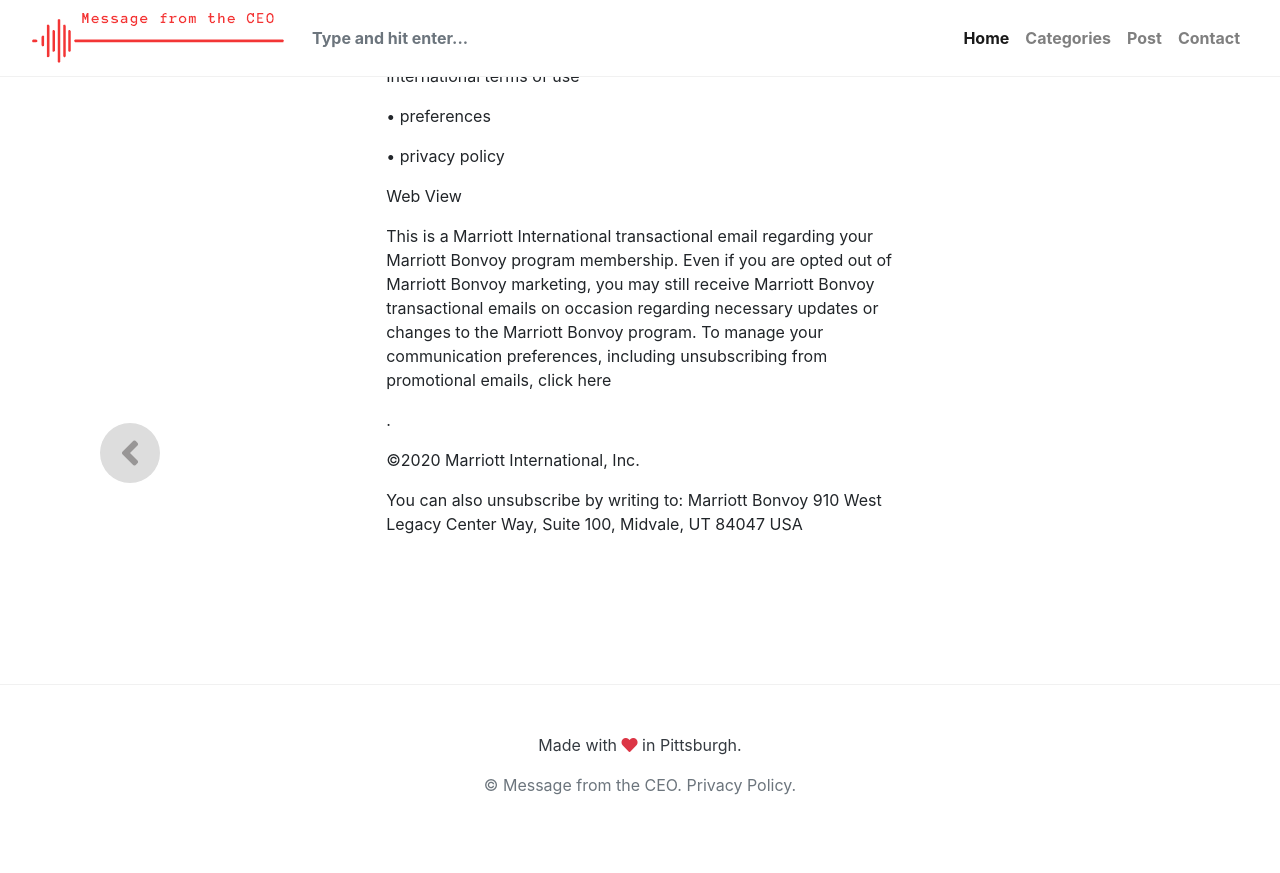
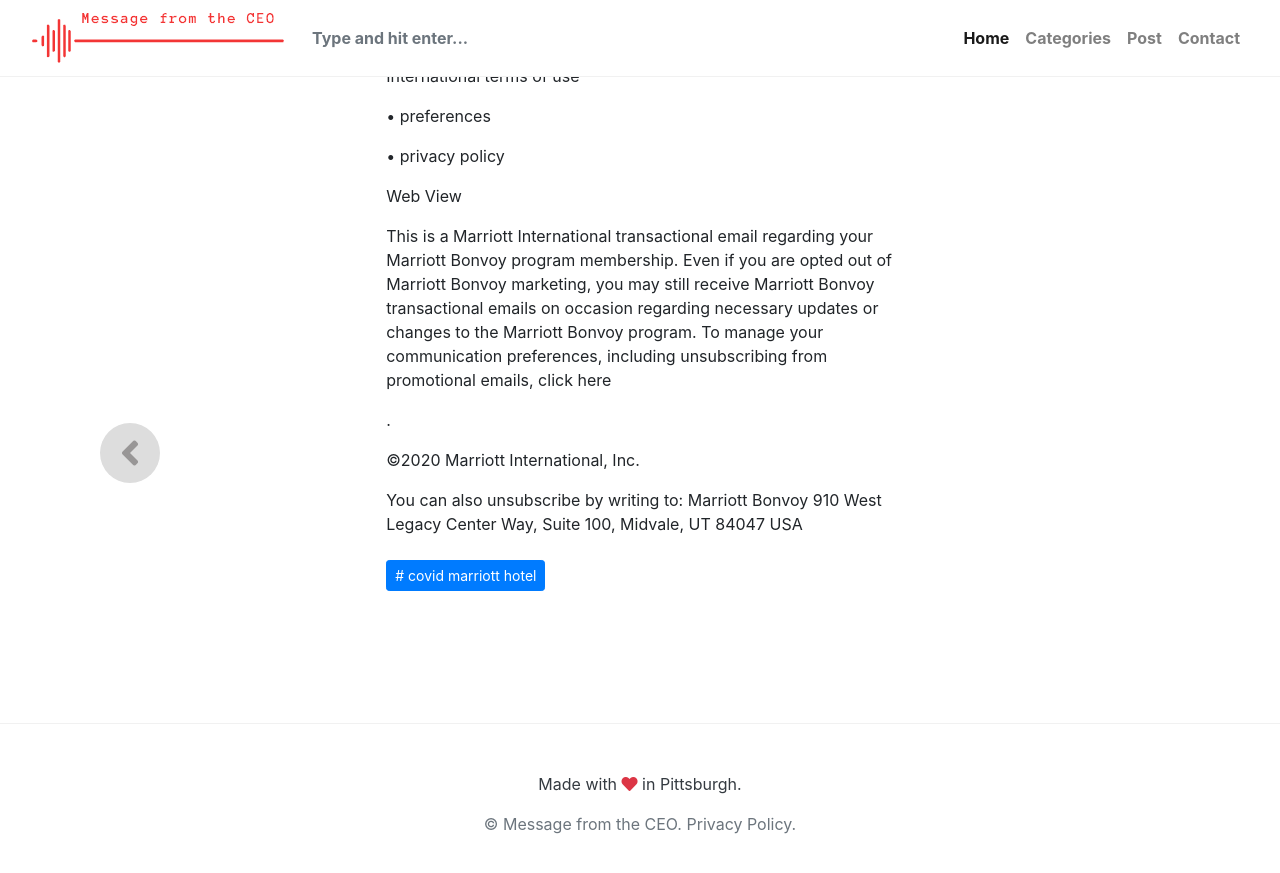
Before and after one commit to bertique/messageFromTheCEO, a Jekyll site: the page built from _posts/2020-03-17-AmessagefromourCEO.md, in a window 1280 px wide and 900 px high, scrolled down 3732 px. Shown: the top 873 px of the window. Built offline with Jekyll 4.4.1, drawn with Linux system fonts in a browser that asks for light colours; nearby versions of some CDN libraries; library files that are not in the unit come from our copies.

Commit message:
Update 2020-03-17-AmessagefromourCEO.md

```diff
--- a/_posts/2020-03-17-AmessagefromourCEO.md
+++ b/_posts/2020-03-17-AmessagefromourCEO.md
@@ -1,7 +1,7 @@
 ---
 title:  "A message from our CEO"
 metadate: "hide"
-categories: [  ]
+categories: [ covid marriott hotel ]
 image: "/assets/images/posts/AmessagefromourCEO_full.png"
 thumbnail: "/assets/images/posts/AmessagefromourCEO.png"
 ---
```
